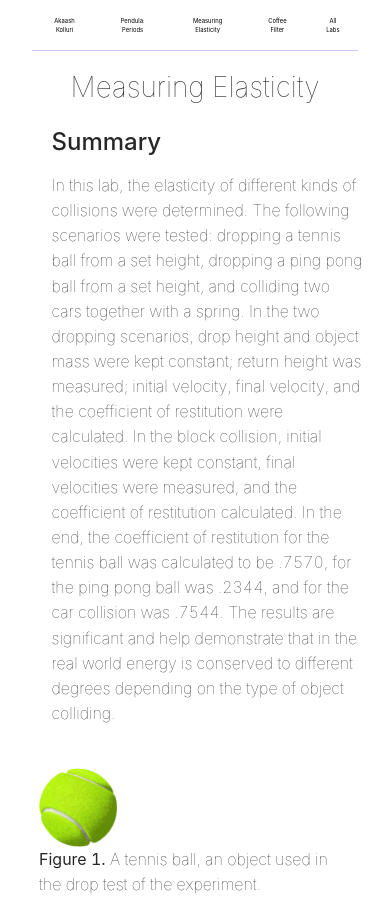
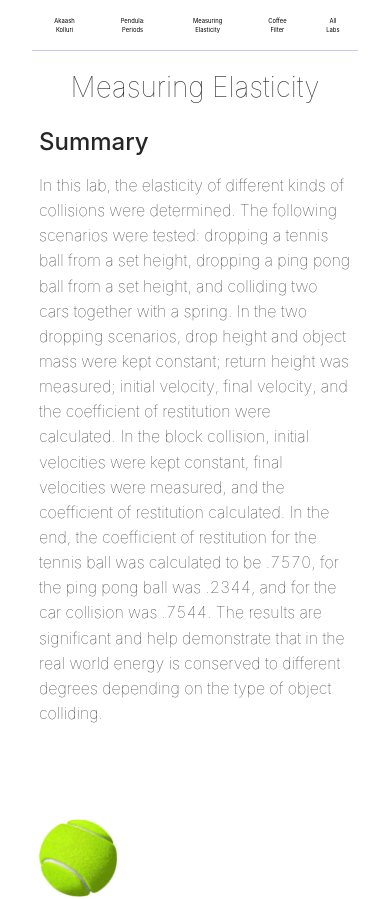
Before and after one commit to akaashkolluri/pc-lab-website, a Next.js app: page /labs/8 in a window 390 px wide. Shown: the top 899 px of the page. Built offline with nearby package versions, Linux system fonts and the light colour scheme.

Commit message:
fixed subtle styling issue + added github link

```diff
--- a/components/footer.js
+++ b/components/footer.js
@@ -7,7 +7,9 @@ class Footer extends Component {
     return (
       <Layout.Footer className={styles.footer}>
         <Col>
-          <a>Made with ❤️ for Mr. Shah&apos;s Physics C Class</a>
+          <a href="https://github.com/akaashkolluri/pc-lab-website">
+            Made with ❤️ for Mr. Shah&apos;s Physics C Class
+          </a>
           <p>Mr. Shah I hope you like it!</p>
         </Col>
       </Layout.Footer>
--- a/pages/labs/11.js
+++ b/pages/labs/11.js
@@ -9,7 +9,7 @@ export default function Lab1() {
       <p style={{ flex: 1 }} />
       <h1>Pendula: Periods</h1>
 
-      <div className={styles.midrow}>
+      <div className={styles.row}>
         <div className={styles.col}>
           <h2>Summary</h2>
           <h3>
--- a/pages/labs/8.js
+++ b/pages/labs/8.js
@@ -6,10 +6,10 @@ export default function Lab1() {
   return (
     <div className={styles.container}>
       <Header />
-      <p style={{ flex: 1 }} />
+      <p />
       <h1> Measuring Elasticity</h1>
 
-      <div className={styles.midrow}>
+      <div className={styles.row}>
         <div className={styles.col}>
           <h2>Summary</h2>
           <h3>
--- a/styles/DetailLab.module.css
+++ b/styles/DetailLab.module.css
@@ -89,6 +89,7 @@
 @media screen and (max-width: 1000px) {
   .row {
     flex-direction: column;
+    min-width: 90vw;
   }
 
   .row img {
```
